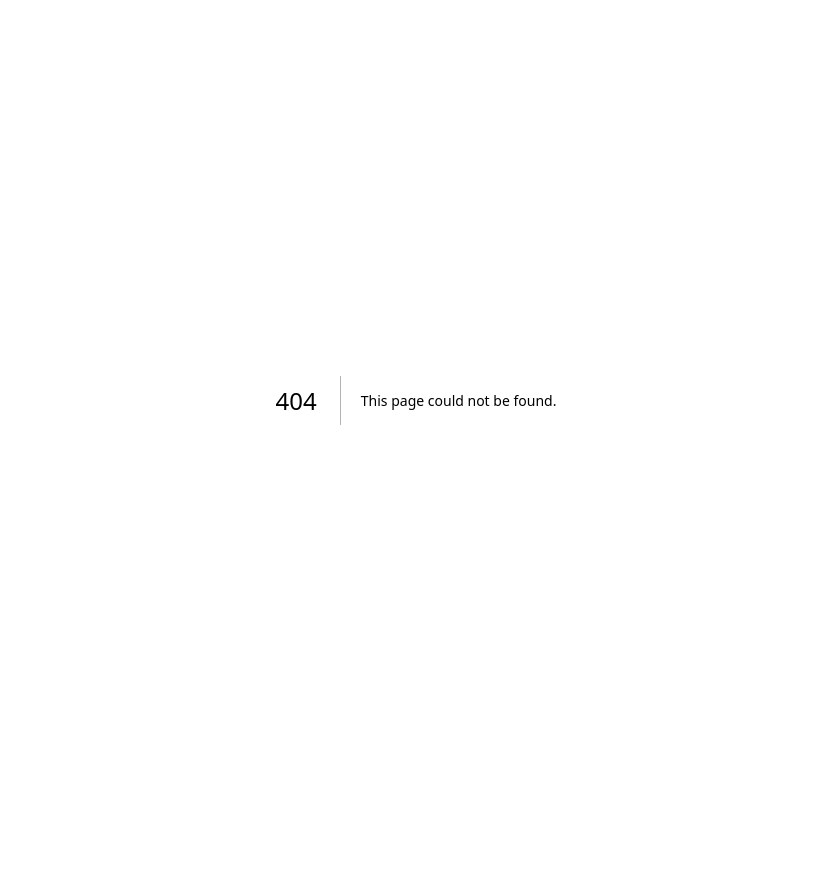
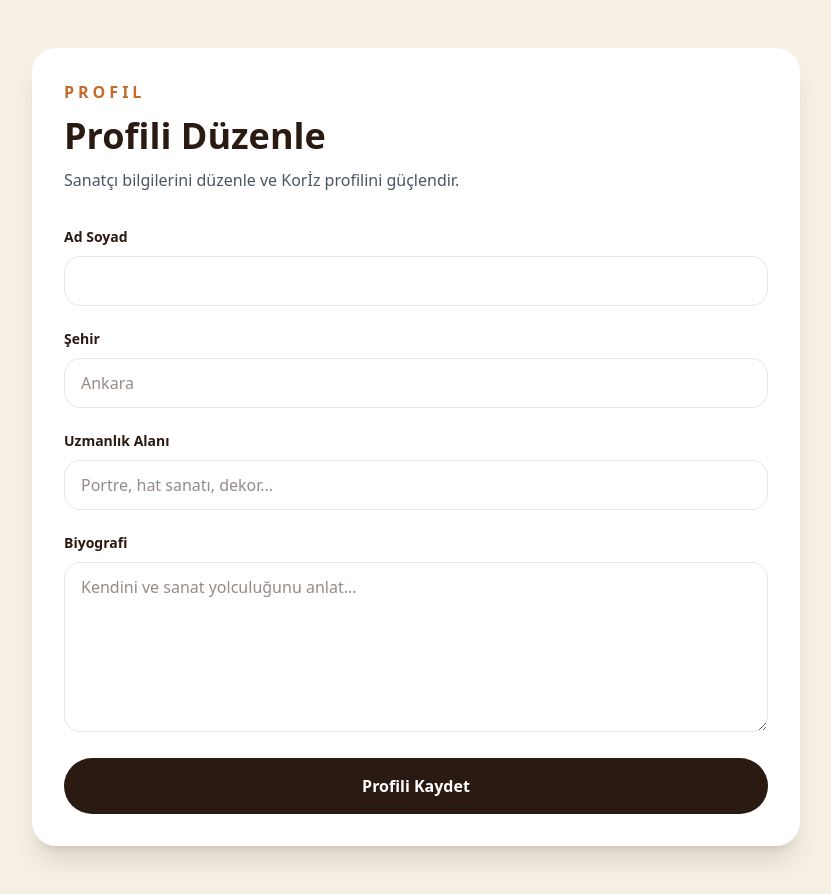
Before and after one commit to sadeceakinozturk/koriz, a Next.js app: page /profile/edit in a window 1280 px wide. Before the commit this address had no page. Shown: the whole page, without its empty margins (224-1055 px from the left). Before the commit the page ends 800 px from the top, so only its background shows below. Built offline with nearby package versions, Linux system fonts and the light colour scheme; no server answers; the database is empty; sample sign-in values are in the browser's storage.

Commit message:
KorIz profil duzenleme ve dinamik profil tamamlandi

```diff
--- /dev/null
+++ b/app/profile/edit/page.tsx
@@ -0,0 +1,140 @@
+"use client";
+
+import { useEffect, useState } from "react";
+import { auth, db } from "@/lib/firebase";
+import { doc, getDoc, updateDoc } from "firebase/firestore";
+import { onAuthStateChanged } from "firebase/auth";
+import { useRouter } from "next/navigation";
+
+export default function EditProfilePage() {
+  const router = useRouter();
+
+  const [uid, setUid] = useState("");
+  const [name, setName] = useState("");
+  const [city, setCity] = useState("");
+  const [specialty, setSpecialty] = useState("");
+  const [bio, setBio] = useState("");
+
+  const [loading, setLoading] = useState(false);
+  const [message, setMessage] = useState("");
+
+  useEffect(() => {
+    const unsubscribe = onAuthStateChanged(auth, async (user) => {
+      if (!user) {
+        router.push("/login");
+        return;
+      }
+
+      setUid(user.uid);
+
+      const userRef = doc(db, "users", user.uid);
+      const userSnap = await getDoc(userRef);
+
+      if (userSnap.exists()) {
+        const data = userSnap.data();
+
+        setName(data.name || "");
+        setCity(data.city || "");
+        setSpecialty(data.specialty || "");
+        setBio(data.bio || "");
+      }
+    });
+
+    return () => unsubscribe();
+  }, [router]);
+
+  async function handleSave() {
+    if (!uid) return;
+
+    setLoading(true);
+    setMessage("");
+
+    try {
+      await updateDoc(doc(db, "users", uid), {
+        name,
+        city,
+        specialty,
+        bio,
+      });
+
+      setMessage("Profil başarıyla güncellendi.");
+    } catch {
+      setMessage("Profil güncellenirken hata oluştu.");
+    } finally {
+      setLoading(false);
+    }
+  }
+
+  return (
+    <main className="min-h-screen bg-[#f6efe3] px-6 py-12 text-[#2b1a12]">
+      <section className="mx-auto max-w-3xl rounded-3xl bg-white p-8 shadow-xl">
+        <p className="font-bold uppercase tracking-[0.25em] text-[#c46a2b]">
+          Profil
+        </p>
+
+        <h1 className="mt-3 text-4xl font-extrabold">Profili Düzenle</h1>
+
+        <p className="mt-3 text-gray-600">
+          Sanatçı bilgilerini düzenle ve Korİz profilini güçlendir.
+        </p>
+
+        {message && (
+          <div className="mt-5 rounded-2xl bg-[#f6efe3] p-4 text-sm font-bold text-[#c46a2b]">
+            {message}
+          </div>
+        )}
+
+        <form className="mt-8 space-y-5">
+          <div>
+            <label className="text-sm font-bold">Ad Soyad</label>
+            <input
+              value={name}
+              onChange={(e) => setName(e.target.value)}
+              className="mt-2 w-full rounded-2xl border border-gray-200 px-4 py-3 outline-none focus:border-[#c46a2b]"
+            />
+          </div>
+
+          <div>
+            <label className="text-sm font-bold">Şehir</label>
+            <input
+              value={city}
+              onChange={(e) => setCity(e.target.value)}
+              placeholder="Ankara"
+              className="mt-2 w-full rounded-2xl border border-gray-200 px-4 py-3 outline-none focus:border-[#c46a2b]"
+            />
+          </div>
+
+          <div>
+            <label className="text-sm font-bold">Uzmanlık Alanı</label>
+            <input
+              value={specialty}
+              onChange={(e) => setSpecialty(e.target.value)}
+              placeholder="Portre, hat sanatı, dekor..."
+              className="mt-2 w-full rounded-2xl border border-gray-200 px-4 py-3 outline-none focus:border-[#c46a2b]"
+            />
+          </div>
+
+          <div>
+            <label className="text-sm font-bold">Biyografi</label>
+            <textarea
+              rows={6}
+              value={bio}
+              onChange={(e) => setBio(e.target.value)}
+              placeholder="Kendini ve sanat yolculuğunu anlat..."
+              className="mt-2 w-full rounded-2xl border border-gray-200 px-4 py-3 outline-none focus:border-[#c46a2b]"
+            />
+          </div>
+
+          <button
+            type="button"
+            onClick={handleSave}
+            disabled={loading}
+            className="w-full rounded-full bg-[#2b1a12] px-6 py-4 font-bold text-white hover:bg-[#c46a2b] disabled:opacity-60"
+          >
+            {loading ? "Kaydediliyor..." : "Profili Kaydet"}
+          </button>
+        </form>
+      </section>
+    </main>
+  );
+}
--- a/app/profile/page.tsx
+++ b/app/profile/page.tsx
@@ -4,6 +4,7 @@ import { useEffect, useState } from "react";
 import { auth, db } from "@/lib/firebase";
 import { doc, getDoc } from "firebase/firestore";
 import { onAuthStateChanged } from "firebase/auth";
+import Link from "next/link";
 
 const works = [
   {
@@ -26,6 +27,9 @@ const works = [
 export default function ProfilePage() {
   const [name, setName] = useState("Yükleniyor...");
   const [email, setEmail] = useState("");
+  const [city, setCity] = useState("");
+  const [specialty, setSpecialty] = useState("");
+  const [bio, setBio] = useState("");
 
   useEffect(() => {
     const unsubscribe = onAuthStateChanged(auth, async (user) => {
@@ -39,8 +43,12 @@ export default function ProfilePage() {
 
       if (userSnap.exists()) {
         const data = userSnap.data();
+
         setName(data.name || "İsimsiz Kullanıcı");
         setEmail(data.email || user.email || "");
+        setCity(data.city || "");
+        setSpecialty(data.specialty || "");
+        setBio(data.bio || "");
       }
     });
 
@@ -58,15 +66,30 @@ export default function ProfilePage() {
           <div className="flex-1">
             <h1 className="text-4xl font-extrabold">{name}</h1>
             <p className="mt-2 font-bold text-[#c46a2b]">{email}</p>
+
+            {city && (
+              <p className="mt-2 text-sm font-bold text-gray-700">
+                📍 {city}
+              </p>
+            )}
+
+            {specialty && (
+              <p className="mt-2 text-sm font-bold text-[#c46a2b]">
+                🎨 {specialty}
+              </p>
+            )}
+
             <p className="mt-3 max-w-3xl leading-7 text-gray-600">
-              Korİz üyesi. Bu alan daha sonra kullanıcının biyografisi, şehir
-              bilgisi ve uzmanlık alanlarıyla doldurulacak.
+              {bio || "Korİz üyesi. Bu kullanıcı henüz biyografi eklemedi."}
             </p>
           </div>
 
-          <button className="rounded-full bg-[#2b1a12] px-6 py-3 font-bold text-white hover:bg-[#c46a2b]">
+          <Link
+            href="/profile/edit"
+            className="rounded-full bg-[#2b1a12] px-6 py-3 font-bold text-white hover:bg-[#c46a2b]"
+          >
             Profili Düzenle
-          </button>
+          </Link>
         </div>
 
         <div className="mt-10 grid gap-4 md:grid-cols-4">
```
